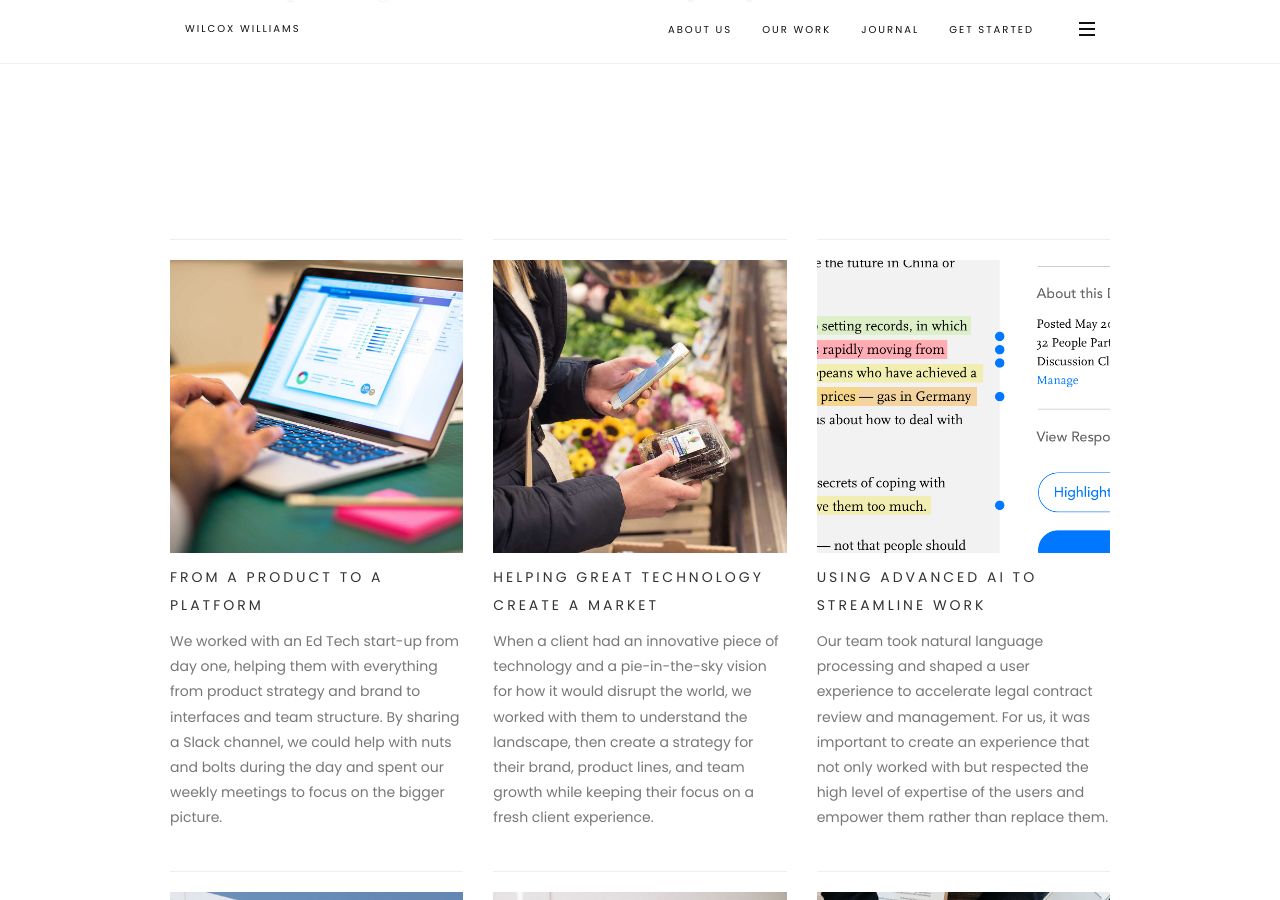
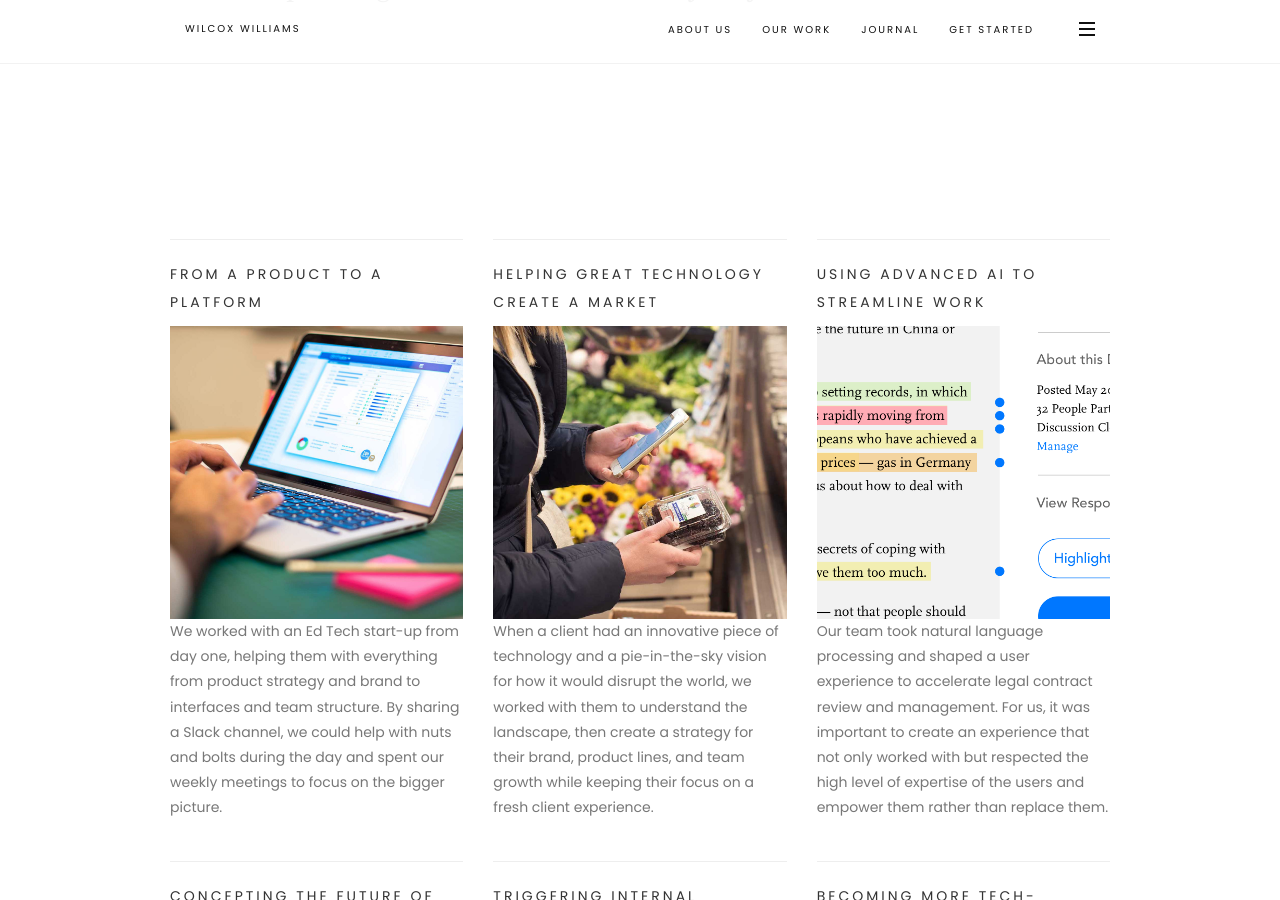
Before and after one commit to rwcstudio/wilcoxwilliams.github.io, a Jekyll site: the page built from work.html, in a window 1280 px wide and 900 px high, scrolled down 334 px. Built offline with Jekyll 4.4.1, drawn with Linux system fonts in a browser that asks for light colours; some web fonts are replaced.

Commit message:
Update work.html

```diff
--- a/work.html
+++ b/work.html
@@ -21,18 +21,18 @@ Design is a humanistic lens that can bring clarity and purpose to your customer
 	<!-- MODULE TITLE -->
 	<div class="row">
 	<div class="col-sm-12 col-md-4 col-lg-4"><hr>
+<h4 class="font-alt">From a Product to a Platform</h4>
 	<img src="assets/images/work-img-1.jpg" alt="Ed Tech" img style='height: 100%; width: 100%; object-fit: contain'>
-	<h4 class="font-alt">From a Product to a Platform</h4>
 	<p>We worked with an Ed Tech start-up from day one, helping them with everything from product strategy and brand to interfaces and team structure. By sharing a Slack channel, we could help with nuts and bolts during the day and spent our weekly meetings to focus on the bigger picture.</p>
 	</div>
 	<div class="col-sm-12 col-md-4 col-lg-4"><hr>
+<h4 class="font-alt">Helping Great Technology Create a Market</h4>
 <img src="assets/images/work-img-2.jpg" alt="New Technology" img style='height: 100%; width: 100%; object-fit: contain'>
-	<h4 class="font-alt">Helping Great Technology Create a Market</h4>
 	<p>When a client had an innovative piece of technology and a pie-in-the-sky vision for how it would disrupt the world, we worked with them to understand the landscape, then create a strategy for their brand, product lines, and team growth while keeping their focus on a fresh client experience.</p>
 	</div>
 	<div class="col-sm-12 col-md-4 col-lg-4"><hr>
+<h4 class="font-alt">Using Advanced AI to Streamline Work</h4>
 <img src="assets/images/work-img-3.png" alt="AI Legal" img style='height: 100%; width: 100%; object-fit: contain'>
-	<h4 class="font-alt">Using Advanced AI to Streamline Work</h4>
 	<p>Our team took natural language processing and shaped a user experience to accelerate legal contract review and management. For us, it was important to create an experience that not only worked with but respected the high level of expertise of the users and empower them rather than replace them.</p>
 	</div>
 	</div>
@@ -40,18 +40,18 @@ Design is a humanistic lens that can bring clarity and purpose to your customer
 	<!-- MODULE TITLE -->
 	<div class="row">
 	<div class="col-sm-12 col-md-4 col-lg-4"><hr>
+<h4 class="font-alt">Concepting the Future of Healthcare</h4>
 <img src="assets/images/work-img-4.png" alt="Healthcare" img style='height: 100%; width: 100%; object-fit: contain'>
-	<h4 class="font-alt">Concepting the Future of Healthcare</h4>
 	<p>Our team connected patient experience with organizational strategy and created an actionable framework for a vast hospital network’s outpatient facilities. Our methods transcended the silos that inhibited growth, collaboration, and the patient experience.</p>
 	</div>
 	<div class="col-sm-12 col-md-4 col-lg-4"><hr>
+<h4 class="font-alt">Triggering Internal Disruption</h4>
 <img src="assets/images/work-img-5.jpg" alt="Disruption" img style='height: 100%; width: 100%; object-fit: contain'>
-	<h4 class="font-alt">Triggering Internal Disruption</h4>
 	<p>We embedded in a long-established bank and helped grow an incubator for innovation. The new teams developed a venture pipeline of fintech business and set the stage for internal disruption.</p>
 	</div>
 	<div class="col-sm-12 col-md-4 col-lg-4"><hr>
+<h4 class="font-alt">Becoming more Tech-Forward</h4>
 <img src="assets/images/work-img-6.jpg" alt="Insurance" img style='height: 100%; width: 100%; object-fit: contain'>
-	<h4 class="font-alt">Becoming more Tech-Forward</h4>
 	<p>At a respected leader in life insurance, we aligned product, design, engineering, and business teams to a cohesive and clear digital strategy. Before serious innovation, this company had to find its footing in an unfamiliar digital age.</p>
 	</div>
 	</div>
```
